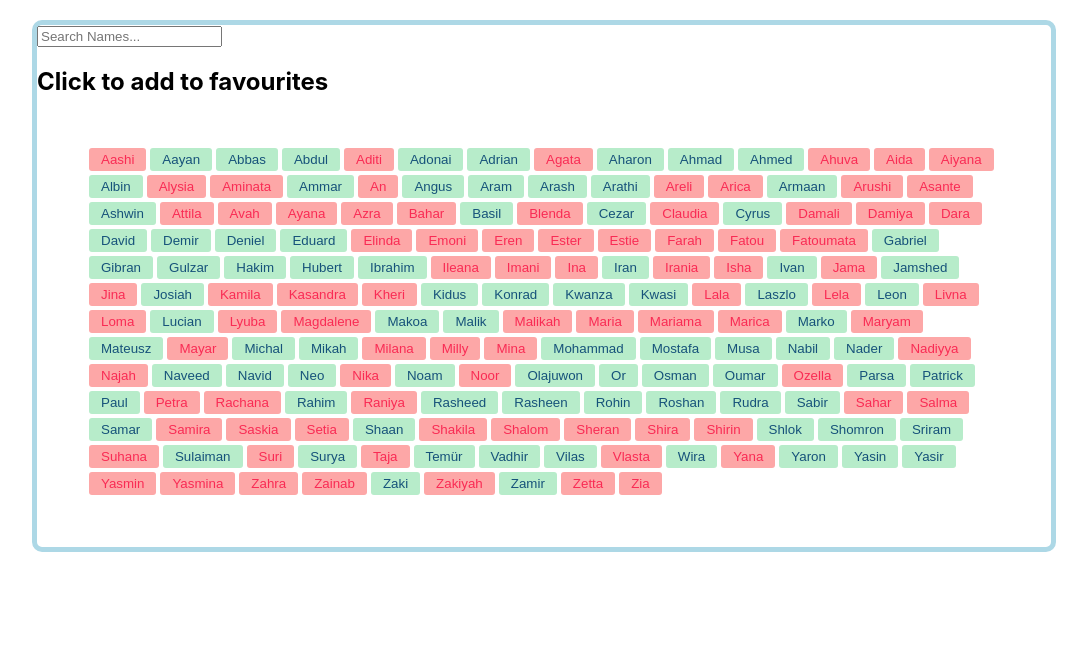
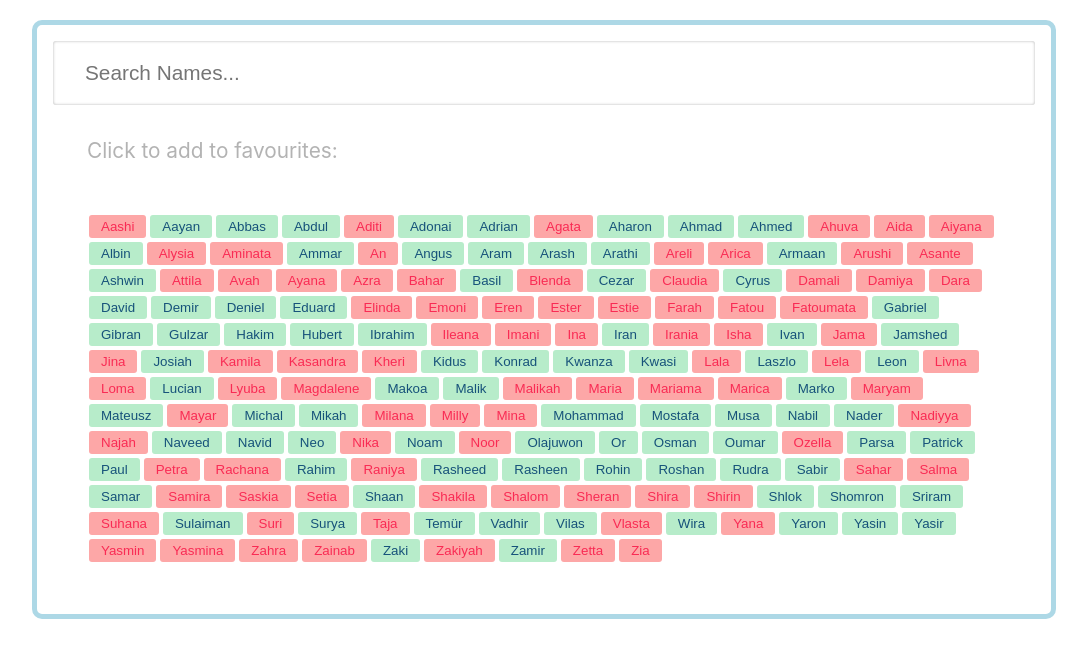
Before and after one commit to Jontas77/baby-names-react, a React (Create React App) app: page / in a window 1280 px wide. Shown: the top 658 px of the page, without its empty margins (96-1183 px from the left). Built offline with nearby package versions, Linux system fonts and the light colour scheme.

Commit message:
Completed Level 3

```diff
--- a/src/App.css
+++ b/src/App.css
@@ -8,6 +8,25 @@
   border: 5px solid lightblue;
   border-radius: 10px;
   margin-top: 20px;
+}
+
+/*Search Bar*/
+input[type="text"] {
+  margin: 1rem;
+  background: #fff;
+  font-size: 1.3rem;
+  border: none;
+  box-shadow: inset 0 0 3px rgba(0, 0, 0, 0.3);
+  border-radius: 3px;
+  padding: 0 2rem;
+  width: calc(100% - 2rem);
+  height: 4rem;
+  transition: box-shadow 0.1s;
+}
+
+input[type="text"]:focus {
+  outline: none;
+  box-shadow: inset 0 0 1px 3px rgb(154, 196, 222);
 }
 
 /* NameList*/
@@ -29,7 +48,7 @@ li:hover {
   cursor: pointer;
 }
 
-li.f  {
+li.f {
   background: #fda7a7;
   color: #f92b54;
 }
@@ -38,7 +57,7 @@ li.f:hover {
   background: #ffadd9;
 }
 
-li.m  {
+li.m {
   background: #b7ecca;
   color: #16527a;
 }
@@ -54,3 +73,34 @@ li > button {
   display: block;
   padding: 0.25rem 0.75rem;
 }
+
+.list li:hover:before {
+  content: "\00D7";
+  position: absolute;
+  top: -0.5rem;
+  right: -0.3rem;
+  width: 1rem;
+  height: 1rem;
+  z-index: 2;
+  text-align: center;
+  line-height: 1;
+  font-size: 0.9rem;
+  vertical-align: middle;
+  border-radius: 50%;
+  background: #ff6347;
+  border: solid 2px #fff;
+  color: #fff;
+  box-shadow: 0 0 6px rgba(0, 0, 0, 0.3);
+}
+.list h2 {
+  padding: 0;
+  font-weight: 400;
+  font-size: 1.3rem;
+  margin-left: 3.125rem;
+  color: #b3b3b3;
+}
+.list hr {
+  border-bottom: 0;
+  border-top: solid 1px #e6e6e6;
+  margin: 1rem 0;
+}
--- a/src/App.js
+++ b/src/App.js
@@ -8,21 +8,38 @@ import FavList from "./components/FavouriteList";
 
 const App = () => {
   const [search, setSearch] = useState("");
+  const [favourites, setFavourites] = useState([]);
 
   const handleChange = (e) => {
     setSearch(e.target.value);
   };
 
-  // const addFavourite = (id) => {
-  //   const list = favourites.concat([id])
-  //   setFavourites(list)
-  // }
+  const addToFavourites = (id) => setFavourites([...favourites, id]);
+
+  const removeFromList = (id) => {
+    setFavourites(favourites.filter((babyId) => id !== babyId));
+  };
 
   return (
     <div className="container">
-      <SearchBar nameList={BabyNamesData} search={search} handleChange={handleChange} />
-      <FavList nameList={BabyNamesData} />
-      <Favourites nameList={BabyNamesData} search={search} />
+      <SearchBar
+        nameList={BabyNamesData}
+        search={search}
+        handleChange={handleChange}
+      />
+      <main>
+      <FavList
+        nameList={BabyNamesData}
+        favourites={favourites}
+        removeFromList={removeFromList}
+      />
+      <Favourites
+        nameList={BabyNamesData}
+        search={search}
+        favourites={favourites}
+        addToFavourites={addToFavourites}
+      />
+      </main>
     </div>
   );
 };
--- a/src/components/FavouriteList.js
+++ b/src/components/FavouriteList.js
@@ -1,23 +1,22 @@
-import React, { useState } from "react";
+import React from "react";
 import BabyNamesList from "./BabyNamesList";
 
-const FavouriteList = ({ nameList }) => {
-  const [list, setList] = useState([]);
+const FavouriteList = ({ nameList, favourites, removeFromList }) => {
+  const addListedNames = nameList.filter((baby) =>
+    favourites.includes(baby.id)
+  );
 
-  const addListedNames = nameList.filter((baby) => list.includes(baby.id));
-
-  const removeFromList = (id) => {
-    setList(list.filter((babyId) => id !== babyId));
-  };
-
-  const containNames = list.length > 0;
+  const containNames = favourites.length > 0;
 
   return (
     <div className="list">
-      <h2>{containNames ? "Favourites" : "Click to add to favourites"}</h2>
+      <h2>{containNames ? "Favourites:" : "Click to add to favourites:"}</h2>
       {containNames && (
         <>
-          <BabyNamesList list={addListedNames} addFavourite={removeFromList} />
+          <BabyNamesList
+          list={addListedNames}
+          addFavourite={removeFromList}
+          />
           <hr />
         </>
       )}
--- a/src/components/Favourites.js
+++ b/src/components/Favourites.js
@@ -1,51 +1,12 @@
-import React, { useState } from "react";
+import React from "react";
 import BabyNamesList from "./BabyNamesList";
 
-const Favourites = ({ nameList, search }) => {
-  const [favourites, setFavourites] = useState([]);
-
+const Favourites = ({ nameList, search, favourites, addToFavourites }) => {
   const filterNames = nameList
     .filter((baby) => baby.name.toLowerCase().includes(search.toLowerCase()))
     .filter((baby) => !favourites.includes(baby.id));
-
-  const addToFavourites = (id) => setFavourites([...favourites, id]);
 
   return <BabyNamesList list={filterNames} addFavourite={addToFavourites} />;
 };
 
 export default Favourites;
-// const myArr = () => {
-//         setFavourites([1, 2, 4])
-//     }
-//     const idList = favourites.map(id => {
-//         const babyName = nameList[id].name;
-//         console.log(babyName);
-//         return (
-//             <li key={id}>{babyName}</li>
-//         )
-//     })
-
-// const addNames = nameList.filter((value) => {
-//     return favourites.includes(value.id);
-//   });
-
-//   const removeNames = (id) => {
-//     return setFavourites(
-//       favourites.filter((enterId) => {
-//         return id !== enterId;
-//       })
-//     );
-//   };
-
-//   const containNames = favourites.length > 0;
-// const addNames = favourites.map((id)=> {
-//   const { name, sex } = nameList[id]
-//   return (
-//       <li key={name} className={sex}>{name}</li>
-//   )
-// })
-// return (
-//  <div>
-//    <h3>Favourites List:</h3><span><ul>{addNames}</ul></span>
-//  </div>
-// );
```
Also changed, not shown: src/components/BabyNamesList.js (+0 -10 lines). Lines whose indentation alone changed are shown as unchanged.
